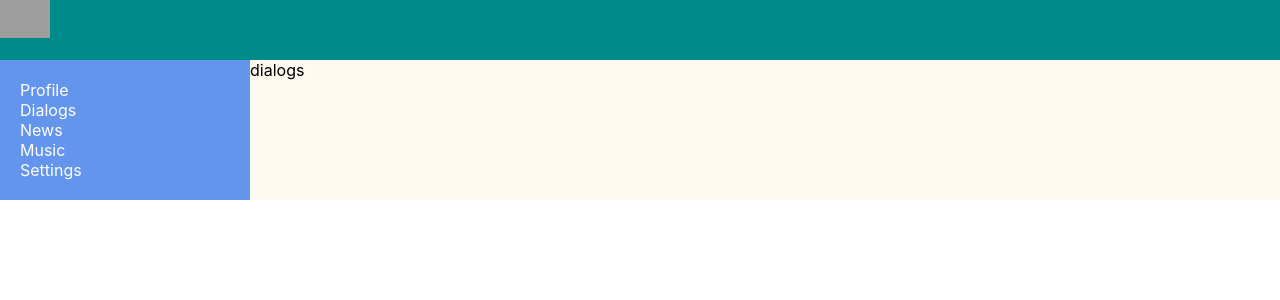
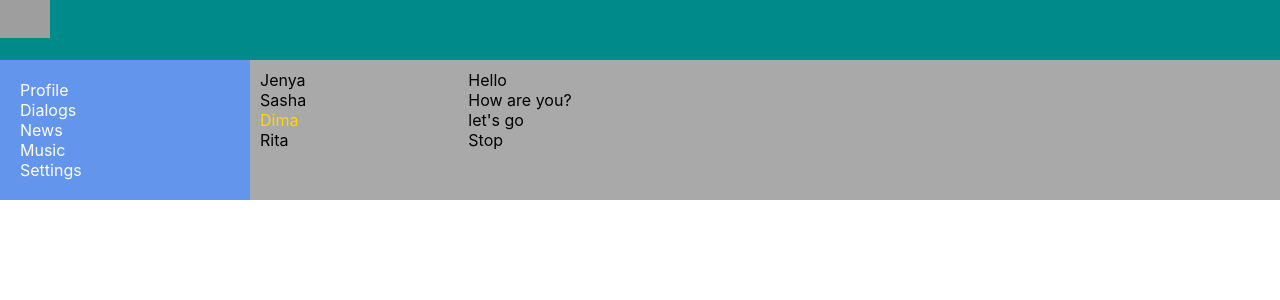
Before and after one commit to DK-AC/social-network-ts, a React (Create React App) app: page /dialogs in a window 1280 px wide. Shown: the top 300 px of the page. Built offline with nearby package versions, Linux system fonts and the light colour scheme; grey boxes are pictures that could not be loaded.

Commit message:
styled dialogs

```diff
--- a/src/App.css
+++ b/src/App.css
@@ -13,5 +13,5 @@
 
 .app-wrapper-content {
     grid-area: content;
-    background-color: floralwhite;
+    background-color: darkgrey;
 }
--- a/src/ui/Dialogs/Dialogs.tsx
+++ b/src/ui/Dialogs/Dialogs.tsx
@@ -1,7 +1,21 @@
 import React from 'react';
+import styles from './dialogs.module.css'
 
 export const Dialogs = () => {
     return (
-        <div>dialogs</div>
+        <div className={styles.dialogs}>
+            <div className={styles.dialogsItem}>
+                <div className={`${styles.dialog}`}>Jenya</div>
+                <div className={styles.dialog}>Sasha</div>
+                <div className={`${styles.dialog} ${styles.active}`}>Dima</div>
+                <div className={styles.dialog}>Rita</div>
+            </div>
+            <div className={styles.messages}>
+                <div className={styles.message}>Hello</div>
+                <div className={styles.message}>How are you?</div>
+                <div className={styles.message}>let's go</div>
+                <div className={styles.message}>Stop</div>
+            </div>
+        </div>
     );
 };
--- a/src/ui/Dialogs/dialogs.module.css
+++ b/src/ui/Dialogs/dialogs.module.css
@@ -0,0 +1,20 @@
+.dialogs {
+    display: grid;
+    grid-template-columns: 2fr 10fr;
+
+}
+
+.dialogsItem {
+    padding: 10px;
+}
+
+.messages {
+    padding: 10px;
+}
+
+.dialogsItem .active{
+    color: gold;
+}
+
+.message{
+}
```
